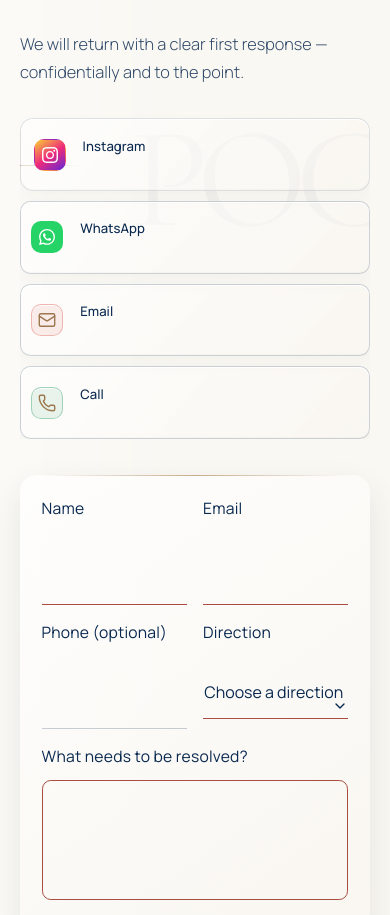
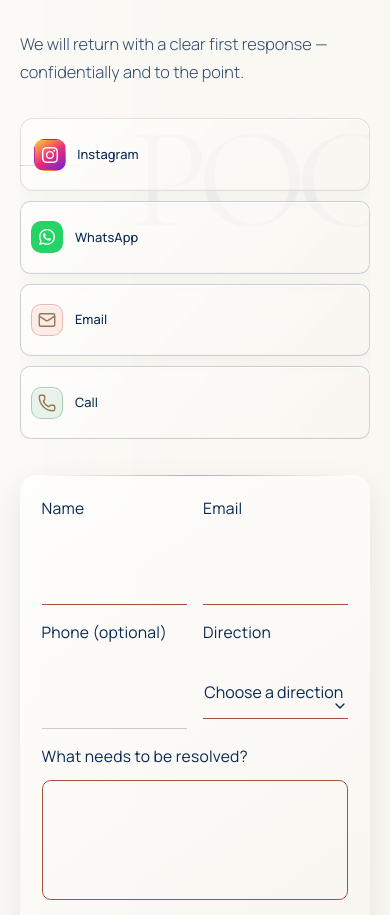
Before and after one commit to dmkstudio/poc-riviera-editorial-site, a Next.js app: page / in a window 390 px wide. Shown: the part 4816-5731 px from the top of the page. Built offline with nearby package versions, Linux system fonts and the light colour scheme.

Commit message:
Center contact labels and details

```diff
--- a/app/globals.css
+++ b/app/globals.css
@@ -1189,3 +1189,31 @@ header{
 @media(max-width:760px){
   header .brand small{font-size:.72rem;line-height:1.05;max-width:9rem}
 }
+
+/* Contact channels: one calm horizontal line — mark, channel name, detail. */
+.socials .contact-channel{
+  grid-template-columns:2.35rem auto minmax(0,1fr);
+  column-gap:.7rem;
+  align-items:center;
+}
+.socials .contact-channel :is(svg,.contact-brand-icon){
+  grid-row:auto;
+  align-self:center;
+}
+.socials .contact-channel span,
+.socials .contact-channel small{
+  grid-column:auto;
+  align-self:center;
+  min-width:0;
+  margin:0;
+}
+.socials .contact-channel span{white-space:nowrap}
+.socials .contact-channel small{overflow-wrap:anywhere}
+@media(max-width:760px){
+  .socials .contact-channel{
+    grid-template-columns:2.1rem auto minmax(0,1fr);
+    column-gap:.62rem;
+  }
+  .socials .contact-channel span{font-size:.8rem}
+  .socials .contact-channel small{font-size:.66rem}
+}
```
